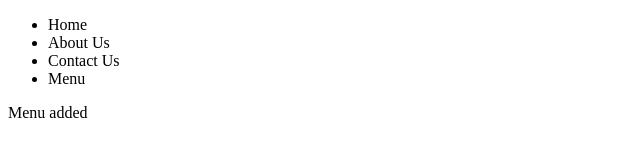
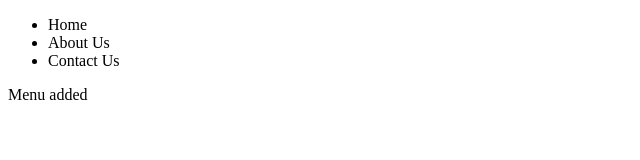
Before and after one commit to purvichauhan-26/CSS-quill, a plain HTML site: page nav-bar.html in a window 1280 px wide. Shown: the whole page, without its empty margins (0-640 px from the left). Drawn offline with Linux system fonts and the light colour scheme.

Commit message:
Menu Removed

```diff
--- a/nav-bar.html
+++ b/nav-bar.html
@@ -12,7 +12,6 @@
                 <li>Home</li>
                 <li>About Us</li>
                 <li>Contact Us</li>
-                <li>Menu</li>
             </ul>
         </nav>
     </header>
```
